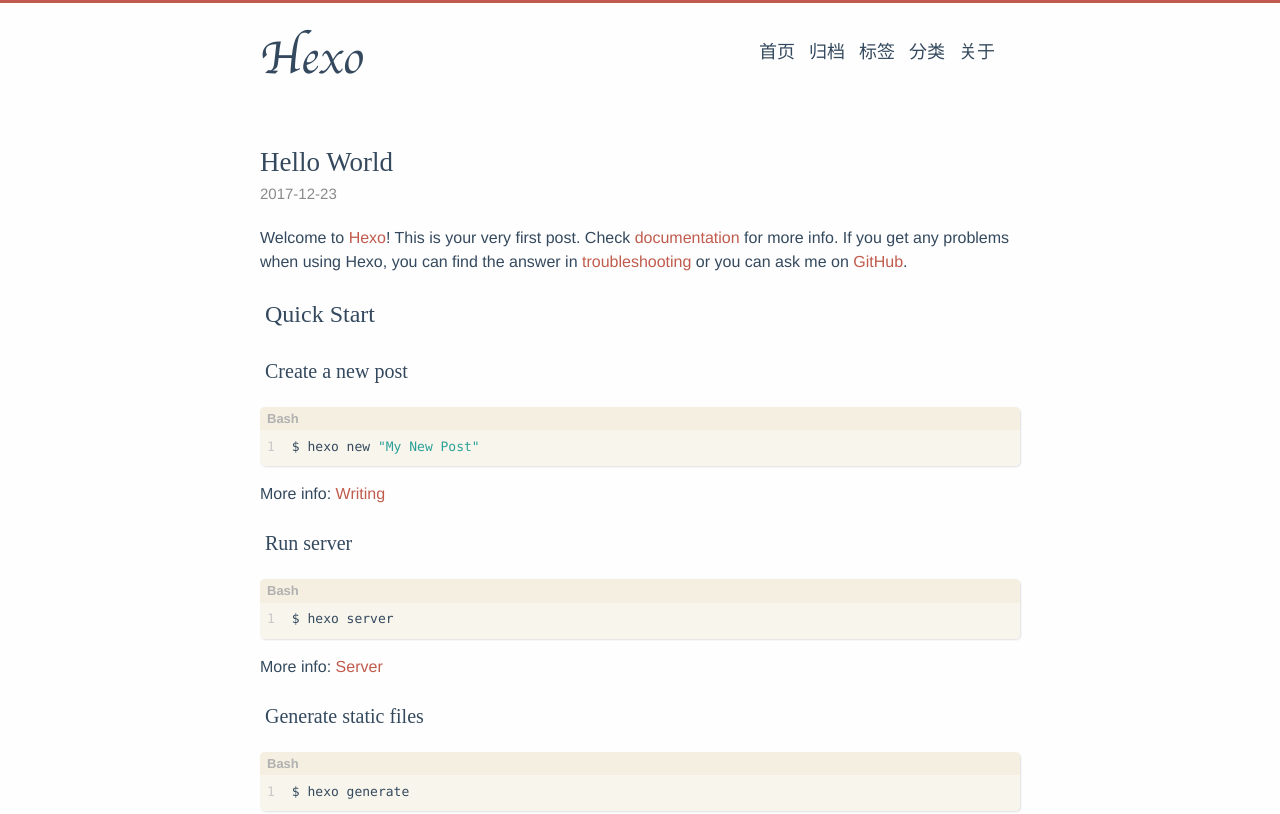
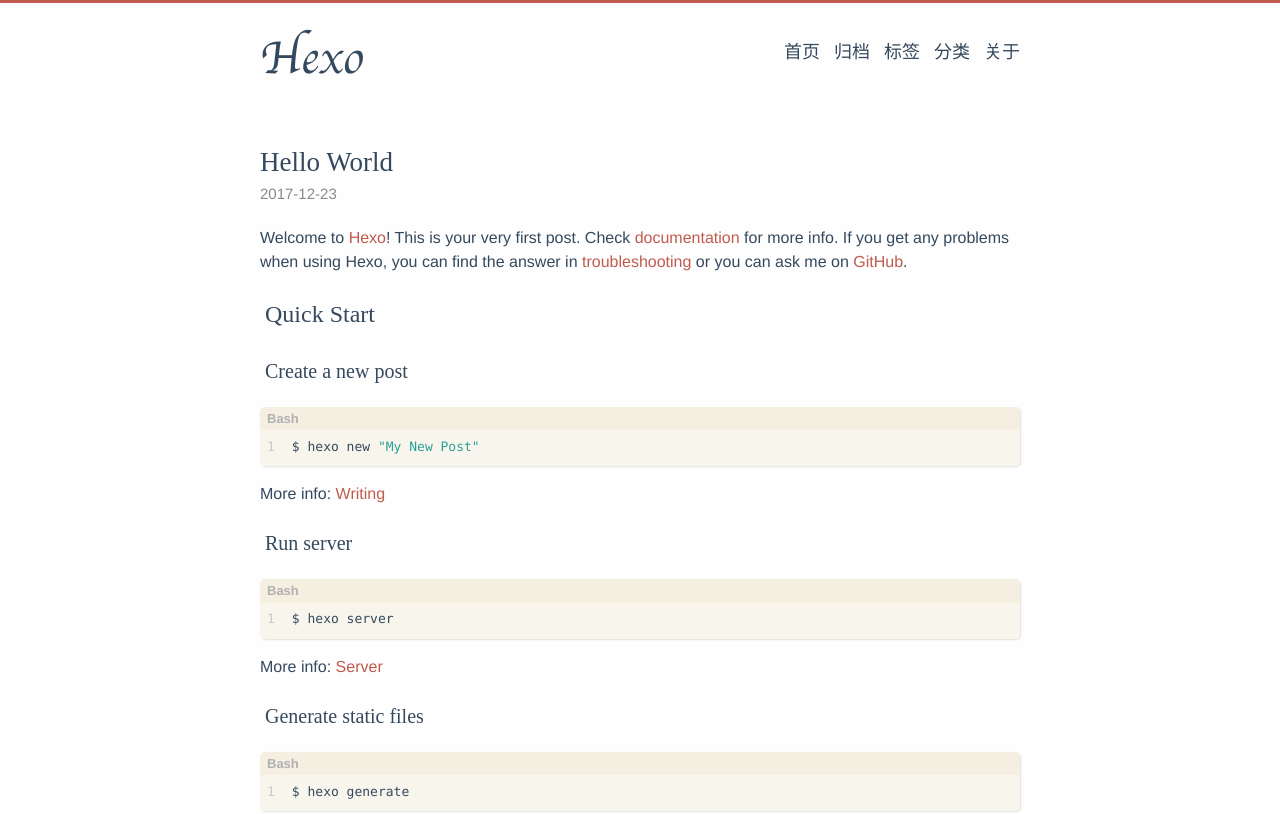
Before and after one commit to wechat/wechat.github.io, a plain HTML site: page index.html in a window 1280 px wide. Shown: the top 814 px of the page. Drawn offline with Linux system fonts and the light colour scheme; a web font is replaced by a local one.

Commit message:
Site updated: 2017-12-24 16:05:04

```diff
--- a/css/style.css
+++ b/css/style.css
@@ -470,7 +470,6 @@ h6 {
       display: inline-block;
       position: relative;
       padding-left: 0;
-      padding-right: 25px;
       font-family: Athelas, STHeiti, Microsoft Yahei, serif; }
       .header .site-navbar .menu .menu-item {
         display: inline-block;
```
